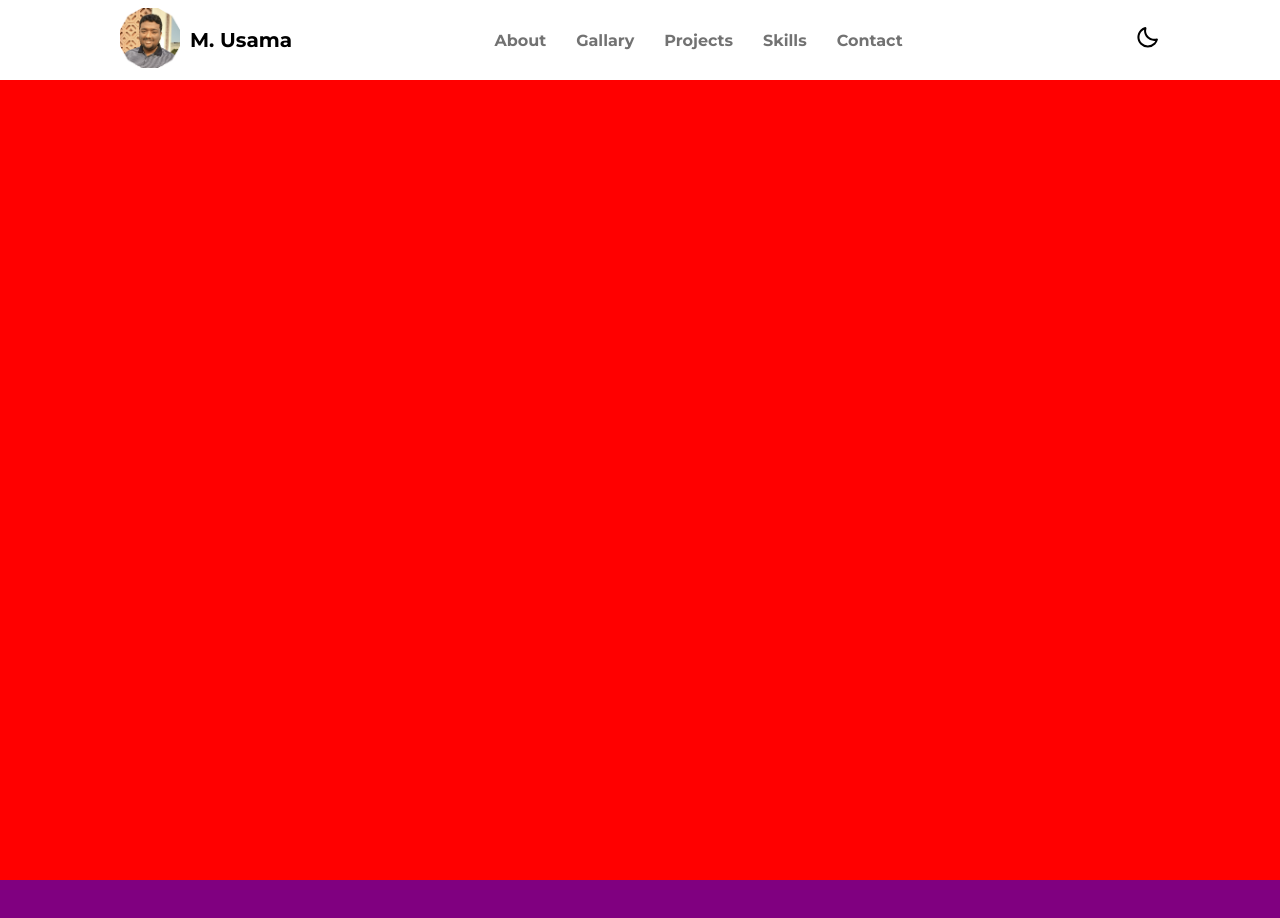
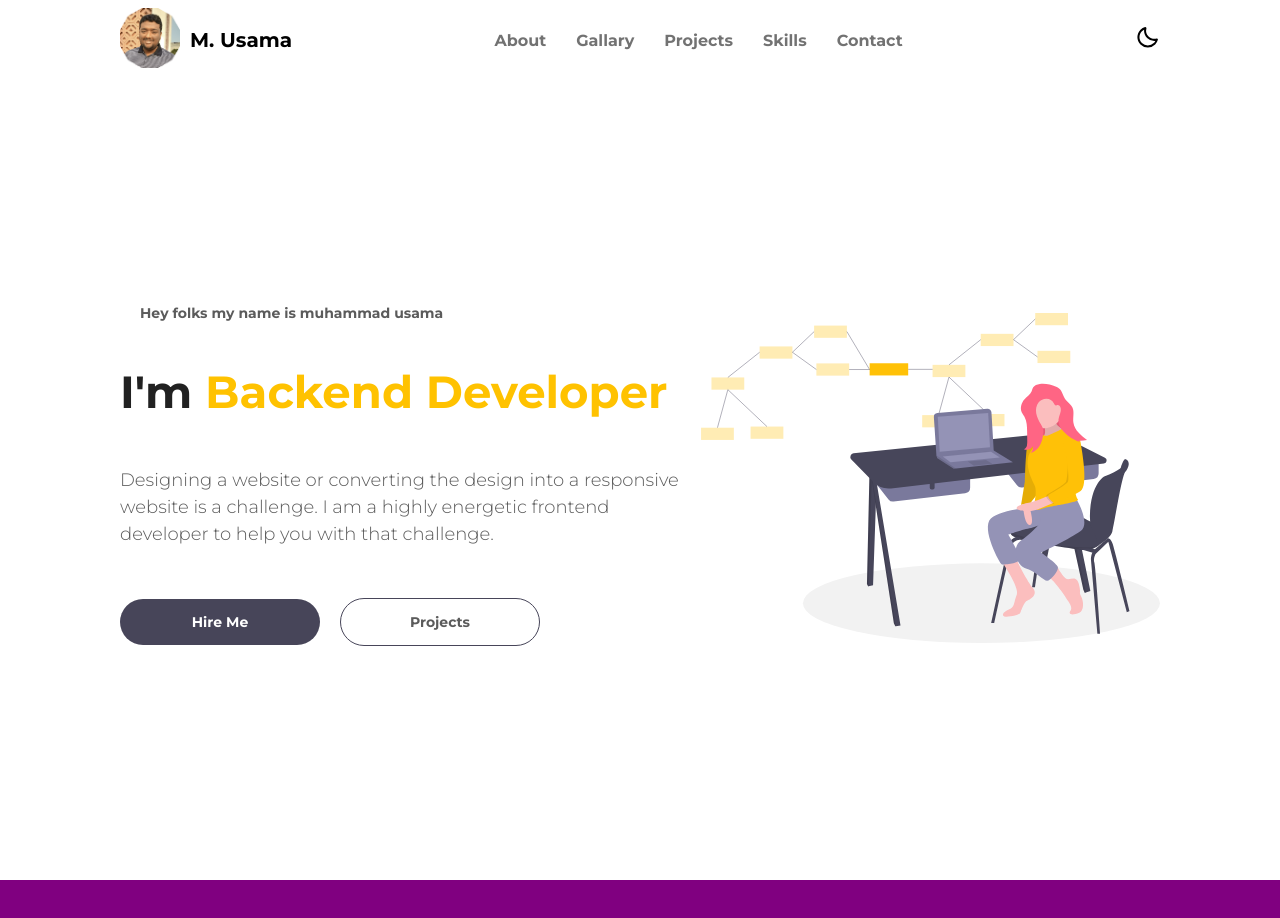
Before and after one commit to MentorUsama/next_portfolio, a Next.js app: page / in a window 1280 px wide. Shown: the top 918 px of the page. Built offline with nearby package versions, Linux system fonts and the light colour scheme.

Commit message:
Hero container added

```diff
--- /dev/null
+++ b/components/Button/Button.js
@@ -0,0 +1,10 @@
+import React from 'react'
+import * as classes from './Button.module.scss'
+
+export default function Button({mode,title,variant="fill"}) {
+  return (
+    <div className={`${classes.button} ${variant=="outline"?classes.outline:null}`}>
+        <p>{title}</p>
+    </div>
+  )
+}
--- /dev/null
+++ b/components/Button/Button.module.scss
@@ -0,0 +1,37 @@
+.button{
+    max-width: 200px;
+    width: 100%;
+    background-color: #474559;
+    display: flex;
+    justify-content: center;
+    border-radius: 30px;
+    cursor: pointer;
+    margin-right: 20px;
+    transition: background-color 0.5s ease 0s;
+    &:hover{
+        background-color: #ffc200;
+        transition: background-color 0.5s ease 0s;
+    }
+    p{
+        color: #ffffff;
+        font-weight: 700;
+        font-size: 14px;
+    }
+}
+.button.outline{
+    background-color: transparent;
+    border:1px solid #474559;
+    transition: border 0.5s ease 0s;
+    color: #5b5b5b;
+    &:hover{
+        color: #ffc200;
+        border:1px solid #ffc200;
+        transition: border 0.5s ease 0s;
+    }
+    p{
+        color: inherit;
+        font-weight: bold;
+        font-size: 14px;
+        transition: color 0.5s ease 0s;
+    }
+}
--- a/components/index.js
+++ b/components/index.js
@@ -1,6 +1,8 @@
 import Footer from './Footer/Footer'
 import Navigation from './Navigation/Navigation'
+import Button from './Button/Button'
 export {
     Footer,
-    Navigation
+    Navigation,
+    Button
 }
--- a/constants/images.js
+++ b/constants/images.js
@@ -1,6 +1,8 @@
 import icon from "../public/images/icon.ico"
 import logo from "../public/images/logo1.png"
+import heroImage from '../public/images/header_image.svg'
 export {
     icon,
-    logo
+    logo,
+    heroImage
 }
--- a/pages/index.js
+++ b/pages/index.js
@@ -1,9 +1,11 @@
 import Wrapper from '../wrappers/Wrapper'
+import {Hero} from '../sections/index'
+import { useTheme } from '../context'
 export default function Home() {
-
+  const theme=useTheme()
   return (
     <Wrapper >
-      <div style={{backgroundColor:'red',height:"100vh"}}></div>
+      <Hero mode={theme.mode}></Hero>
       <div style={{backgroundColor:'purple',height:"100vh"}}></div>
       <div style={{backgroundColor:'magenta',height:"100vh"}}></div>
     </Wrapper>
--- /dev/null
+++ b/sections/index.js
@@ -0,0 +1,4 @@
+import Hero from './index/Hero'
+export {
+    Hero
+}
--- /dev/null
+++ b/sections/index/Hero.js
@@ -0,0 +1,48 @@
+import React, { useEffect, useState } from "react";
+import Image from "next/image";
+import * as classes from "./Hero.module.scss";
+import { images } from "../../constants/index";
+import {Button} from '../../components/index'
+import {useAnimationControls,motion } from 'framer-motion'
+export default function Hero(props) {
+  const [text, setText] = useState("Frontend Developer");
+  const controls = useAnimationControls()
+  useEffect(() => {
+    const timer = setTimeout(() => {
+      if (text == "Frontend Developer") setText("Backend Developer");
+      else setText("Frontend Developer");
+      controls.start({ scale: 2 })
+    }, 5000);
+    return () => clearTimeout(timer);
+  });
+  return (
+    <div
+      className={`${classes.hero} ${
+        props.mode == "light" ? classes.light : classes.dark
+      }`}
+    >
+      {/* Content */}
+      <motion.div animate={{x:[-100,0]}} transition={{duraction:0.4}} >
+        <div className={classes.hero__title2}>
+          <h3>Hey folks my name is muhammad usama</h3>
+        </div>
+        <div className={classes.hero__title1}>
+          <h1>I&apos;m <span>{text}</span></h1>
+        </div>
+        <p className={classes.hero__text}>
+          Designing a website or converting the design into a responsive website
+          is a challenge. I am a highly energetic frontend developer to help you
+          with that challenge.
+        </p>
+        <div className={classes.hero__buttonContainer}>
+          <Button title="Hire Me" />
+          <Button variant="outline" title="Projects" />
+        </div>
+      </motion.div>
+      {/* Image */}
+      <motion.div animate={{x:[100,0]}} transition={{duraction:0.4}}>
+        <Image src={images.heroImage} alt="Hero Image" />
+      </motion.div>
+    </div>
+  );
+}
--- /dev/null
+++ b/sections/index/Hero.module.scss
@@ -0,0 +1,109 @@
+.hero{
+    min-height: 100vh;
+    display: flex;
+    padding-left: 120px;
+    padding-right: 120px;
+    align-items: center;
+    background-color: #FFFFFF;
+    transition: background-color 1s ease 0s;
+    @media screen and (max-width:980px) {
+        padding-left: 60px;
+        padding-right: 60px;
+    }
+    @media screen and (max-width:750px) {
+        padding-left: 20px;
+        padding-right: 20px;
+        padding-bottom: 20px;
+        flex-direction: column;
+        &>div:first-child{
+            margin-bottom: 50px;
+        }
+        &>div:last-child{
+            width: 70%;
+        }
+    }
+}
+.dark.hero{
+    background-color: rgb(12, 12, 13);
+    transition: background-color 1s ease 0s;
+}
+
+
+.hero__title2{
+    padding-left: 20px;
+    padding-right: 40px;
+    background-color: #FFFFFF;
+    width: fit-content;
+    height: 40px;
+    border-radius: 50px;
+    align-items: center;
+    display: flex;
+    transition: background-color 1s ease 0s;
+    h3{
+        color: #5b5b5b;
+        font-size: 14px;
+        font-weight: 700;
+        line-height: 21px;
+        width: fit-content;
+    }
+    @media screen and (max-width:750px) {
+        padding-left: 0px;
+        padding-right: 5px;
+    }
+}
+.dark .hero__title2{
+    background-color: #0d0c15;
+    transition: background-color 1s ease 0s;
+    h3{
+        color: #FFFFFF;
+    }
+}
+
+.hero__title1{
+    display: flex;
+    align-items: center;
+    h1{
+        font-size: 45px;
+        font-weight: 700;
+        color: #212121;
+        transition: color 1s ease 0s;
+        span{
+            color:#ffc200;
+            transition: color 1s ease 0s;
+        }
+        @media screen and (max-width:290px){
+            font-size: 30px;
+        }
+    }
+
+}
+.dark .hero__title1{
+    h1{
+        color: #FFFFFF;
+        transition: color 1s ease 0s;
+    }
+}
+
+.hero__text{
+    font-size: 18px;
+    font-weight: 300;
+    color: #5b5b5b;
+    line-height: 27px;
+}
+
+.hero__buttonContainer{
+    display: flex;
+    align-items: center;
+    margin-top: 50px;
+    flex-wrap: wrap;
+    &>div{
+        margin-bottom: 20px;
+    }
+    @media screen and (max-width:400px) {
+        &>div{
+            width: 100%;
+            max-width: 100%;
+            margin-right: 0px;
+        }
+    }
+}
```
Also changed, not shown: public/images/header_image.svg (added).
